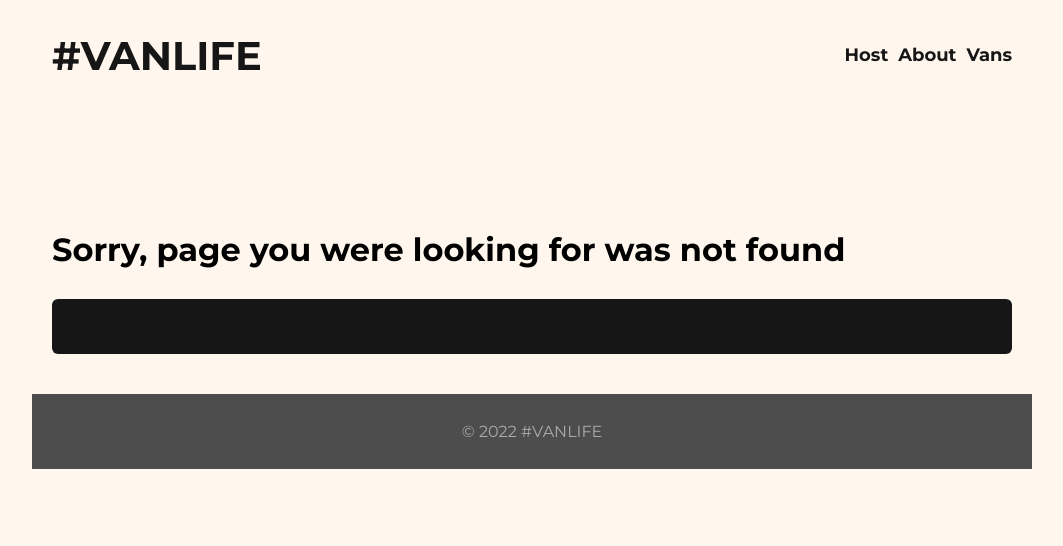
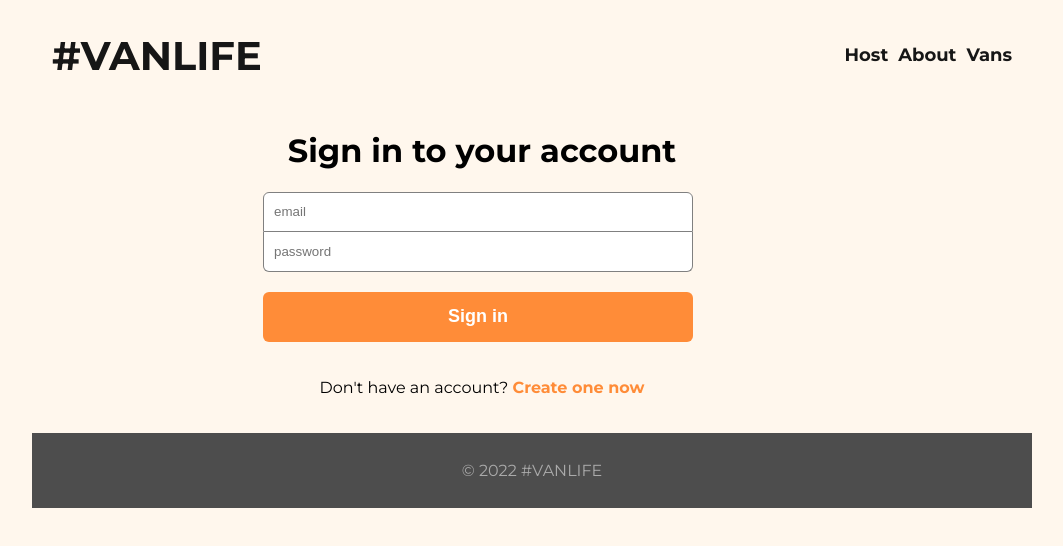
Before and after one commit to jasnmar/scrimba-ar-vanLife, a React (Vite) app: page /login in a window 1280 px wide. Before the commit this address had no page. Shown: the top 546 px of the page, without its empty margins (108-1171 px from the left). Built offline with nearby package versions, Linux system fonts and the light colour scheme; what miragejs would draw is missing.

Commit message:
Login Page

```diff
--- a/src/App.jsx
+++ b/src/App.jsx
@@ -5,8 +5,9 @@ import { RouterProvider,
   Route } from "react-router-dom";
 import Home from "./pages/Home/Home";
 import About from "./pages/About/About";
-import Vans from "./pages/Van/Vans/Vans";
+import Vans, { loader as vansLoader } from "./pages/Van/Vans/Vans";
 import Layout from "./components/Layout/Layout";
+import Error from "./components/Error/Error";
 
 import "./server";
 import VanDetail from "./pages/Van/VanDetail/VanDetail";
@@ -20,14 +21,16 @@ import HostVanLayout from "./components/HostVanLayout/HostVanLayout";
 import HostVansPricing from "./pages/Host/Vans/HostVansPricing/HostVansPricing";
 import HostVansPhotos from "./pages/Host/Vans/HostVansPhotos/HostVansPhotos";
 import NotFound from "./pages/NotFound/NotFound";
+import Login from "./pages/Login/Login";
 
 const router = createBrowserRouter(
   createRoutesFromElements(
-    <Route path="/" element={<Layout />}>
+    <Route path="/" errorElement={<Error />} element={<Layout />}>
       <Route index element={<Home />} />
       <Route path="about" element={<About />} />
-      <Route path="vans" element={<Vans />} />
+      <Route path="vans" loader={vansLoader}  element={<Vans />} />
       <Route path="vans/:id" element={<VanDetail />} />
+      <Route path="login" element={<Login />} />
       <Route path="host" element={<HostLayout />}>
         <Route index element={<Dashboard />} />
         <Route path="reviews" element={<Reviews />} />
--- /dev/null
+++ b/src/components/Error/Error.jsx
@@ -0,0 +1,15 @@
+import "./Error.css"
+import { useRouteError } from "react-router-dom"
+
+function Error() {
+  const err = useRouteError()
+  console.log('err: ', err)
+  return (
+    <>
+      <h1>We are very sorry, something has gone awry</h1>
+      <h1>{err.message}</h1>
+    </>
+  )
+}
+
+export default Error
--- /dev/null
+++ b/src/pages/Login/Login.css
@@ -0,0 +1,37 @@
+.login--main {
+  display: flex;
+  flex-direction: column;
+  align-items: center;
+  width: 90%;
+}
+
+.login--textinput {
+  width: 90%;
+  margin: 0 20px;
+  height: 40px;
+  padding: 5px 10px;
+  border: 1px solid grey;
+
+}
+
+.top {
+  border-top-left-radius: var(--bdr-standard);
+  border-top-right-radius: var(--bdr-standard);
+}
+
+.bot {
+  border-top: none;
+  border-bottom-left-radius: var(--bdr-standard);
+  border-bottom-right-radius: var(--bdr-standard);
+}
+
+.login--signin {
+  background-color: #FF8C38;
+  width: 90%;
+  margin: 20px 20px;
+}
+
+.login--create-text {
+  color: #FF8C38;
+  font-weight: bold;
+}
--- /dev/null
+++ b/src/pages/Login/Login.jsx
@@ -0,0 +1,17 @@
+import "./Login.css"
+
+function Login() {
+  return (
+    <div className="login--main">
+      <h1>Sign in to your account</h1>
+      <form className="login--form">
+        <input className="login--textinput top" type="email" placeholder="email"></input>
+        <input className="login--textinput bot" type="password" placeholder="password"></input>
+        <button className="login--signin btn" type="submit">Sign in</button>
+      </form>
+      <p className="login--create-intro">Don&#39;t have an account? <span className="login--create-text">Create one now</span></p>
+    </div>
+  )
+}
+
+export default Login
--- a/src/pages/Van/Vans/Vans.jsx
+++ b/src/pages/Van/Vans/Vans.jsx
@@ -1,55 +1,25 @@
 import "./Vans.css";
-import { useState, useEffect } from "react";
+import { useState} from "react";
 import Van from "../../../components/Van/Van";
-import { useSearchParams } from "react-router-dom";
+import { useSearchParams, useLoaderData } from "react-router-dom";
 import { getData } from "../../../utils/api/api";
-import Loading from "../../../components/Loading/Loading";
 
-
+async function loader() {
+  const vansData = await getData('/api/vans');
+  return vansData.vans
+}
 
 function Vans() {
   const [searchParams, setSearchParams] = useSearchParams()
 
-  const [vans, setVans] = useState()
-  const [loading, setLoading] = useState(false)
-  const [error, setError] = useState(null)
+  const vans = useLoaderData()
+  const typeFilter = searchParams.get("type")
+  const filteredVans = (typeFilter) ? vans.filter((van) => van.type === typeFilter) : vans
 
-  const typeFilter = searchParams.get("type")
-
-  useEffect(() => {
-    const fetchData = async () => {
-      setLoading(true)
-      try {
-        const vansData = await getData('/api/vans');
-        console.log('vansData: ', vansData)
-        setVans(vansData.vans);
-      } catch(err) {
-        setError(err)
-      } finally {
-        setLoading(false)
-      }
-      setLoading(false)
-    };
-    fetchData();
-  }, []);
-
-  if (loading) {
-    return <Loading />
-  }
-  if (error) {
-    return <h1 aria-live="assertive">Error: {error.message}</h1>
-  }
-
-  let filteredVans
-  if(vans) {
-    filteredVans = (typeFilter) ? vans.filter((van) => van.type === typeFilter) : vans
-  }
-  let vanList;
-  if (filteredVans) {
-    vanList = filteredVans.map((van) => {
+  const vanList = filteredVans.map((van) => {
       return <Van key={van.id} state={searchParams} data={van} />;
     });
-  }
+
   // console.log('vans: ', vans)
   return (
     <>
@@ -77,3 +47,4 @@ function Vans() {
 }
 
 export default Vans;
+export { loader }
```
Also changed, not shown: src/components/Error/Error.css (added), 1 other file (tests, documents, lock files or other folders).
